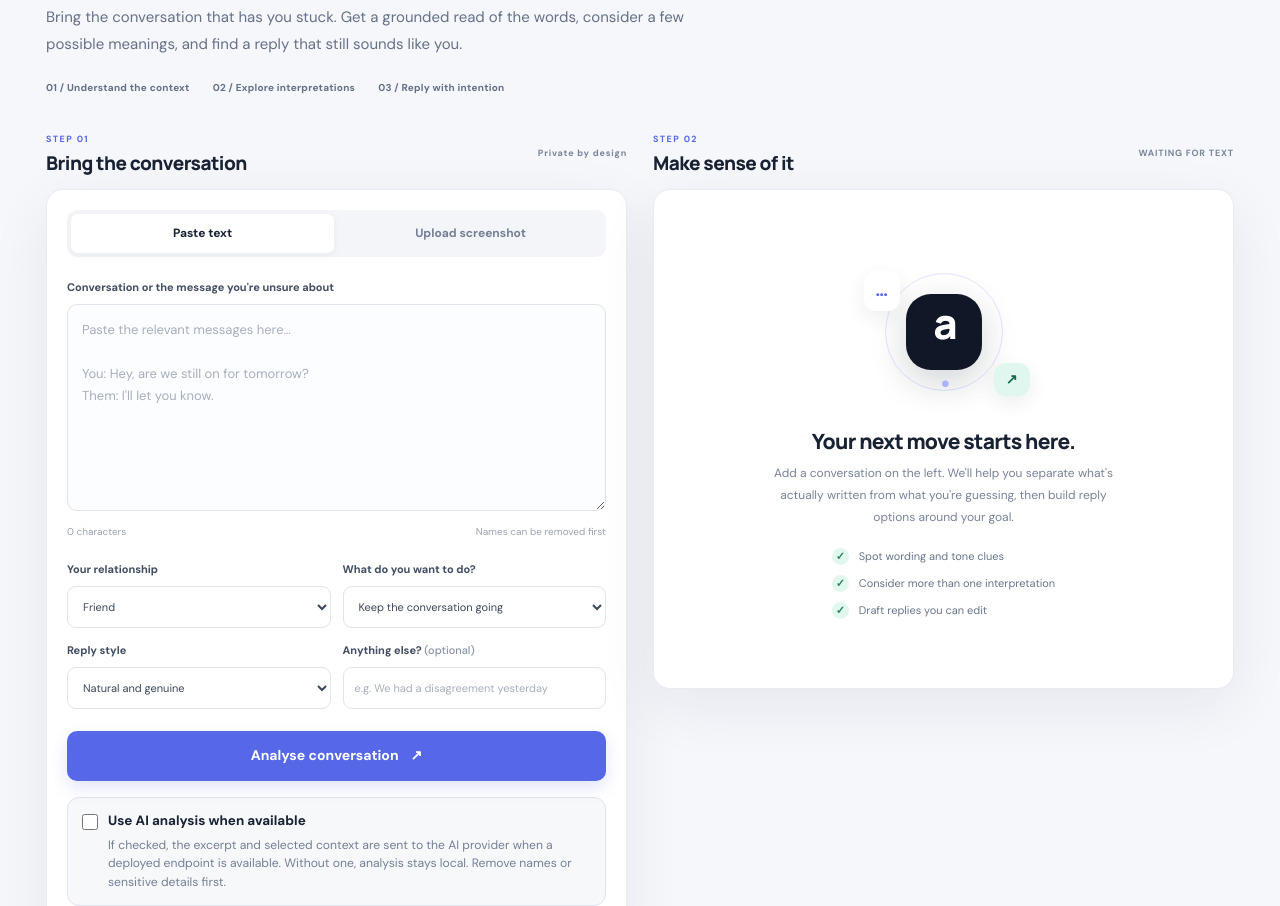
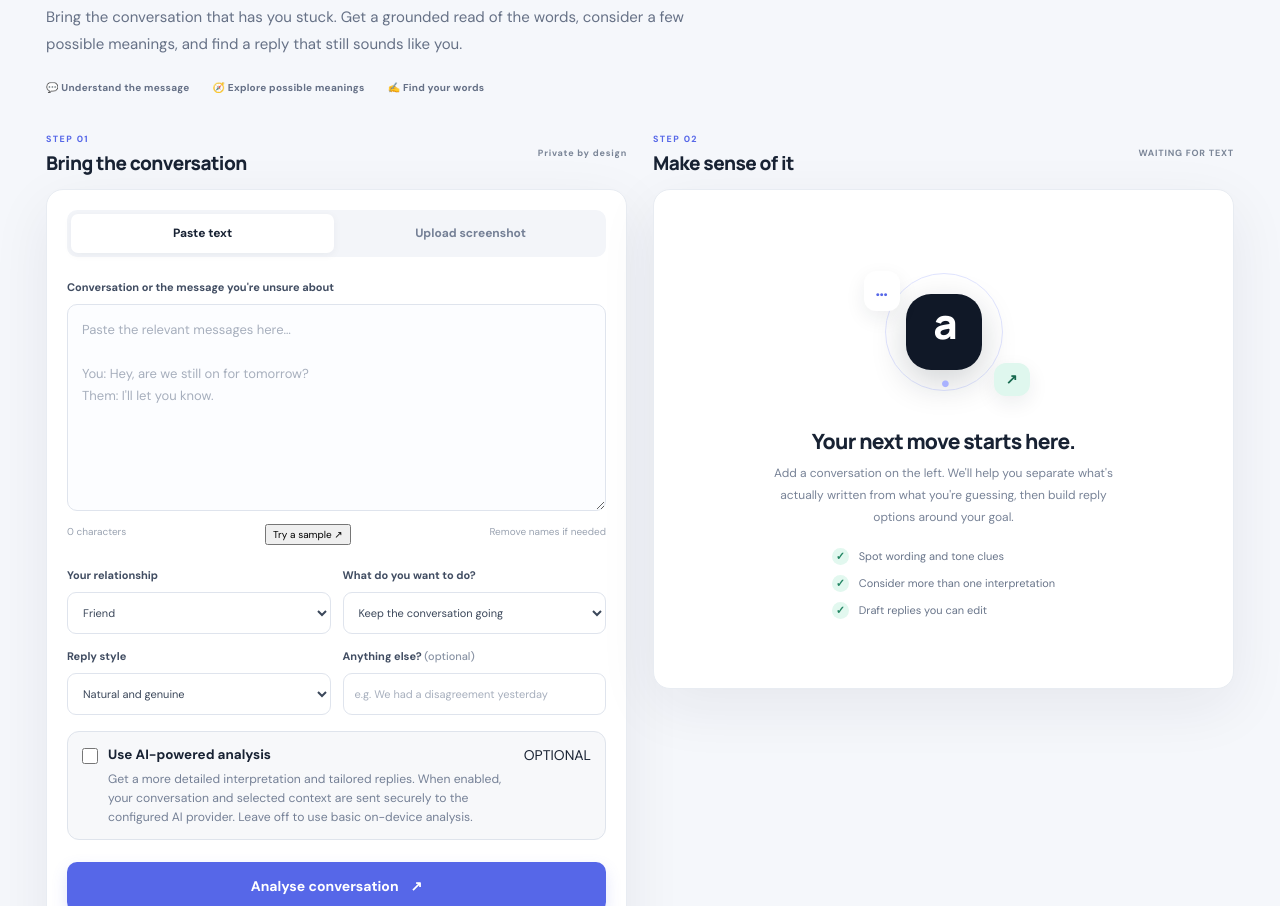
Before and after one commit to Ad3n1x/AI-CONV-HELP, a website: page index.html in a window 1280 px wide. Shown: the part 306-1212 px from the top of the page. Drawn offline with Linux system fonts and the light colour scheme.

Commit message:
Make conversation helper easier to understand and use

```diff
--- a/index.html
+++ b/index.html
@@ -29,7 +29,7 @@
         <div class="eyebrow"><span class="eyebrow-line"></span> YOUR PERSONAL CONVERSATION COACH</div>
         <h1>Less overthinking.<br><span>More thoughtful replies.</span></h1>
         <p class="hero-copy">Bring the conversation that has you stuck. Get a grounded read of the words, consider a few possible meanings, and find a reply that still sounds like you.</p>
-        <div class="hero-points"><span>01 / Understand the context</span><span>02 / Explore interpretations</span><span>03 / Reply with intention</span></div>
+        <div class="hero-points"><span>💬 Understand the message</span><span>🧭 Explore possible meanings</span><span>✍️ Find your words</span></div>
       </section>
 
       <section class="workspace" aria-label="Conversation analysis workspace">
@@ -43,7 +43,7 @@
             <div id="textPane" class="input-pane">
               <label class="field-label" for="conversationText">Conversation or the message you're unsure about</label>
               <textarea id="conversationText" rows="8" placeholder="Paste the relevant messages here…&#10;&#10;You: Hey, are we still on for tomorrow?&#10;Them: I'll let you know."></textarea>
-              <div class="textarea-meta"><span id="charCount">0 characters</span><span>Names can be removed first</span></div>
+              <div class="textarea-meta"><span id="charCount">0 characters</span><button id="sampleBtn" class="text-button" type="button">Try a sample ↗</button><span>Remove names if needed</span></div>
             </div>
             <div id="imagePane" class="input-pane hidden">
               <label class="field-label" for="screenshotInput">Chat screenshot</label>
@@ -60,8 +60,8 @@
               <div class="field"><label class="field-label" for="tone">Reply style</label><select id="tone"><option value="natural">Natural and genuine</option><option value="warm">Warm and thoughtful</option><option value="playful">Light and playful</option><option value="confident">Calm and confident</option><option value="brief">Short and low-pressure</option><option value="formal">Polite and professional</option></select></div>
               <div class="field"><label class="field-label" for="context">Anything else? <span class="muted">(optional)</span></label><input id="context" type="text" maxlength="240" placeholder="e.g. We had a disagreement yesterday"></div>
             </div>
+            <label class="ai-consent"><input id="aiConsent" type="checkbox"><span><strong>Use AI-powered analysis</strong><small>Get a more detailed interpretation and tailored replies. When enabled, your conversation and selected context are sent securely to the configured AI provider. Leave off to use basic on-device analysis.</small></span><span class="ai-mode-tag">OPTIONAL</span></label>
             <button id="analyzeBtn" class="btn btn-primary btn-full" type="button"><span>Analyse conversation</span><span aria-hidden="true">↗</span></button>
-            <label class="ai-consent"><input id="aiConsent" type="checkbox"><span><strong>Use AI analysis when available</strong><small>If checked, the excerpt and selected context are sent to the AI provider when a deployed endpoint is available. Without one, analysis stays local. Remove names or sensitive details first.</small></span></label>
             <p class="microcopy">No account. No automatic sending. The app does not save your conversation text.</p>
           </div>
           <div class="honesty-note"><span class="note-icon">i</span><p><strong>A grounded read, not mind-reading.</strong> Text alone can't prove someone's feelings or intentions. AI mode is optional; when enabled, your excerpt is sent to the configured AI provider. If no API is deployed, the app uses local heuristics instead.</p></div>
```
